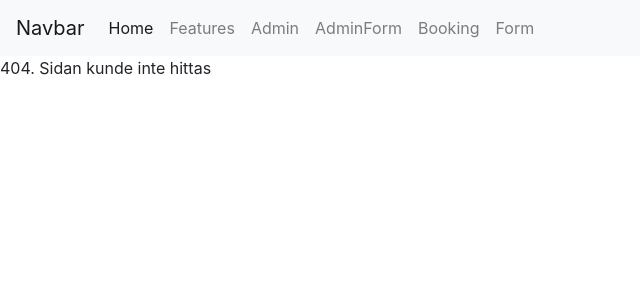
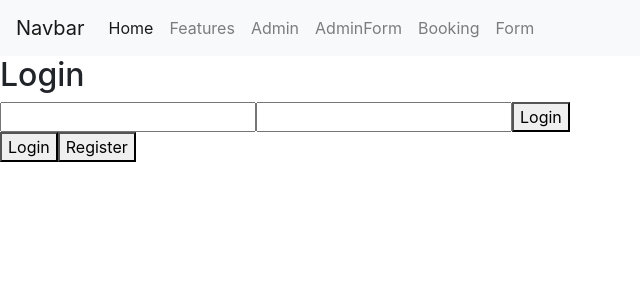
Before and after one commit to TheRakib/Wiesslutprojekt, a React (Create React App) app: page /userpage in a window 1280 px wide. Before the commit this address had no page. Shown: the top 300 px of the page, without its empty margins (0-640 px from the left). Built offline with nearby package versions, Linux system fonts and the light colour scheme.

Commit message:
auth user

```diff
--- a/src/components/App.js
+++ b/src/components/App.js
@@ -44,6 +44,7 @@ render() {
 
                       <Card
                       key={product.id}
+                      docId={product.id}
                       title={product.title}
                       price={product.price}
                       description= {product.description}
--- a/src/components/Approute.js
+++ b/src/components/Approute.js
@@ -13,6 +13,8 @@ import Adminform from "./Adminform";
 import AdminLogin from "./Auth/AdminLogin"
 import AdminSida from "./AdminSida";
 import FirebaseTest from "./FirebaseTest";
+import UserPage from "./AuthUser/UserPage";
+//import UserLogin from "./AuthUser/UserLogin";
 //import Formular from "../pages/Formular"
 
 const Approute = ()=>{
@@ -27,9 +29,17 @@ const Approute = ()=>{
                  <Route path="/" component={App} exact ></Route>
                  <Route path="/Bookings" component= {Booking} exact></Route>
                  <Route path="/form" exact component= {Form}></Route>
-                 <Route path="/admin" exact component= {Adminform}/>
+
                  <Route path="/adminsida" exact component={AdminSida}></Route>
                  <Route path="/firebasetest" exact component={FirebaseTest}></Route>
+
+
+
+
+                 <Route path="/userpage" exact component= {UserPage}></Route>
+
+
+
                  <Route component={Notfoundpage}></Route>
                  </Switch>
             </BrowserRouter>
--- /dev/null
+++ b/src/components/AuthUser/UserLogin.js
@@ -0,0 +1,107 @@
+
+// register / login
+// conditional rendering
+// state
+
+import React, {Component} from "react";
+import firebase from "../FirebaseConfig";
+
+
+class UserLogin extends Component {
+
+//via props
+ state= {
+     condition:true,
+     user:""
+ }
+ onClickRegister(){
+     this.setState({condition:false})
+ }
+
+ onClickLogin(){
+    this.setState({condition:true})
+ }
+onSubmitLogin(e){
+    e.preventDefault();
+
+const email= e.target.elements.email.value;
+const password = e.target.elements.password.value;
+    firebase
+    .auth()
+    .signInWithEmailAndPassword(email, password)
+    .then(res=> this.props.userCredential(res.user.email)
+
+    //react-router
+    //navigate
+    // skydda routerna
+
+
+     )
+
+
+
+}
+// reset password
+// mail och mailer reset länk och mall till användare
+
+
+ onSubmitRegister(e){
+     e.preventDefault();
+     const email= e.target.elements.email.value;
+     const password= e.target.elements.password.value;
+
+     firebase
+     .auth()
+     .createUserWithEmailAndPassword(email, password)
+     .then(res=> this.props.userCredential(res.user.email))
+
+   // aktivera verifering av email
+
+ }
+    render(){
+        return(
+            <div>
+
+
+         {this.state.condition  &&
+         <div>
+            <h2>Login</h2>
+         <form   onSubmit={this.onSubmitLogin.bind(this)}>
+                    <input type="email"   name="email"/>
+                    <input type="password" name="password" />
+                    <button>Login</button>
+
+                </form>
+
+                 </div>
+
+                }
+
+
+           {!this.state.condition &&
+
+           <div>
+               <h2>Register</h2>
+            <form onSubmit={this.onSubmitRegister.bind(this)}>
+                     <input type="text" name="username"/>
+                     <input type="email" name="email" />
+                     <input type="password" name="password" />
+
+                    <button>Register</button>
+
+                </form>
+                </div>
+
+                }
+
+{/* <button onClick={this.onClickRegister.bind(this)}>Don't have an account?</button> */}
+<button onClick={this.onClickLogin.bind(this)}>Login</button>
+<button onClick={this.onClickRegister.bind(this)}>Register</button>
+
+
+            </div>
+        )
+    }
+}
+
+export default UserLogin;
--- /dev/null
+++ b/src/components/AuthUser/UserPage.js
@@ -0,0 +1,35 @@
+import React, { Component } from "react";
+
+import UserProfile from "./UserProfile";
+import UserLogin from "./UserLogin";
+
+
+class UserPage extends Component {
+    state = {
+        user: null || localStorage.getItem("user"),
+
+    }
+
+
+
+ //const enfunction = ()=> { }
+
+    render() {
+
+        const loggedIn = this.state.user || localStorage.getItem("user");
+        return (
+            <div>
+                {!loggedIn ?
+                    <UserLogin userCredential={(user) => {
+                        this.setState({ user: user.email })
+                        localStorage.setItem("user", this.state.user)
+                    }
+                    } /> :
+                    <UserProfile userData={this.state.user} />
+                }
+            </div>
+        )
+    }
+}
+
+export default UserPage;
--- /dev/null
+++ b/src/components/AuthUser/UserProfile.js
@@ -0,0 +1,44 @@
+// testa skapa:  Dashboard
+//admin profile
+import React, {Component} from "react";
+import firebase from "../FirebaseConfig";
+
+//navigate("/userprofile")
+
+
+
+class UserProfile extends Component{
+
+    logOut(){
+
+       localStorage.clear();
+       window.location.reload(false);
+       firebase.auth().signOut();
+    }
+    //hämta data från firebase
+    // profilbild
+    // radera kontot
+    // finnas på databasen
+    // raderar dem
+    // fråga användare
+    // Varna användare ifall det finns bokingar
+
+    //edit på deras profile info
+
+
+    render(){
+        return(
+            <div>
+                Profile info {this.props.userData}
+                 <button onClick={this.logOut.bind(this)}> Logout</button>
+
+            </div>
+        )
+    }
+}
+
+
+export default UserProfile;
+
+
+// kontaktförmuläret till din email
--- a/src/components/Card.js
+++ b/src/components/Card.js
@@ -1,22 +1,39 @@
-import React from "react";
+import React, {Component} from "react";
+
+import firebase from "./FirebaseConfig";
 
 
-const Card = (props) => {
+class Card  extends Component {
+
+onClickSaveToFirestore(){
+
+   const docRef=  firebase.firestore().collection("booking").doc(this.props.docId.toString());
 
 
+   docRef.set({
+       name: this.props.title,
+       description: this.props.description,
+       price: this.props.price
+
+   })
+
+
+   }
+render(){
     return (
 
         <div className={"card"} style={{ width: "18rem" }}>
-            <img src={props.image} className={"card-img-top"} alt={"Picture of a cat"} />
+            <img src={this.props.image} className={"card-img-top"} alt={"Picture of a cat"} />
             <div className={"card-body"}>
-                <h5 className={"card-title"}> {props.title}</h5>
-                <p className={"card-text"}>{props.description} </p>
-                <button className={"btn btn-primary"}>Boka</button>
-                <span>{props.price}</span>
+                <h5 className={"card-title"}> {this.props.title}</h5>
+                <p className={"card-text"}>{this.props.description} </p>
+                <button className={"btn btn-primary"}
+                onClick= {this.onClickSaveToFirestore.bind(this)}>Boka</button>
+                <span>{this.props.price}</span>
             </div>
         </div>
 
     )
 }
-
+}
 export default Card;
--- a/src/components/FirebaseConfig.js
+++ b/src/components/FirebaseConfig.js
@@ -2,9 +2,11 @@ import firebase from "firebase/app";
 import "firebase/firestore";
 import "firebase/auth";
 
-
+// npm i -g firebase-tools paketet
+// npm i firebase
+//....AIzaSyApkZahEANZ9nbjQa3Lu_MY6etuB_BAJmQ
 const firebaseConfig = {
-  apiKey: "AIzaSyApkZahEANZ9nbjQa3Lu_MY6etuB_BAJmQ",
+  apiKey: "",
   authDomain: "klassprojekt-f7e1d.firebaseapp.com",
   databaseURL: "https://klassprojekt-f7e1d.firebaseio.com",
   projectId: "klassprojekt-f7e1d",
@@ -14,9 +16,10 @@ const firebaseConfig = {
   measurementId: "G-WFQ7YN5RL6"
 };
 
+//initialize
 firebase.initializeApp(firebaseConfig);
 
-//firebase.firestore().settings({timestampsInSnapshots:true});
+
 
 export const googleProvider = new firebase.auth.GoogleAuthProvider();
 // en till
--- a/src/components/FirebaseTest.js
+++ b/src/components/FirebaseTest.js
@@ -13,7 +13,9 @@ class FirebaseTest extends Component {
         //alt
         const docRef2 = firebase.firestore().collection("booking").doc("info2")
 //läser data from firebase
-        docRef.get().then(booking => {
+        docRef
+        .get()
+        .then(booking => {
             if (booking.exists) {
                 console.log("document data: ", booking.data())
             }
```
